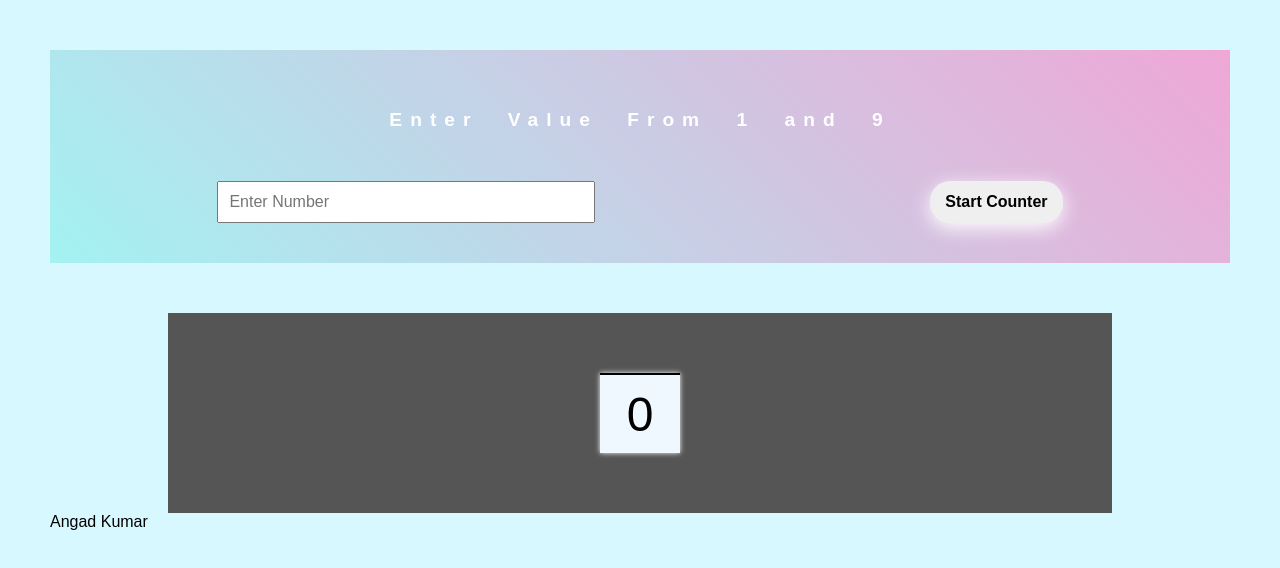
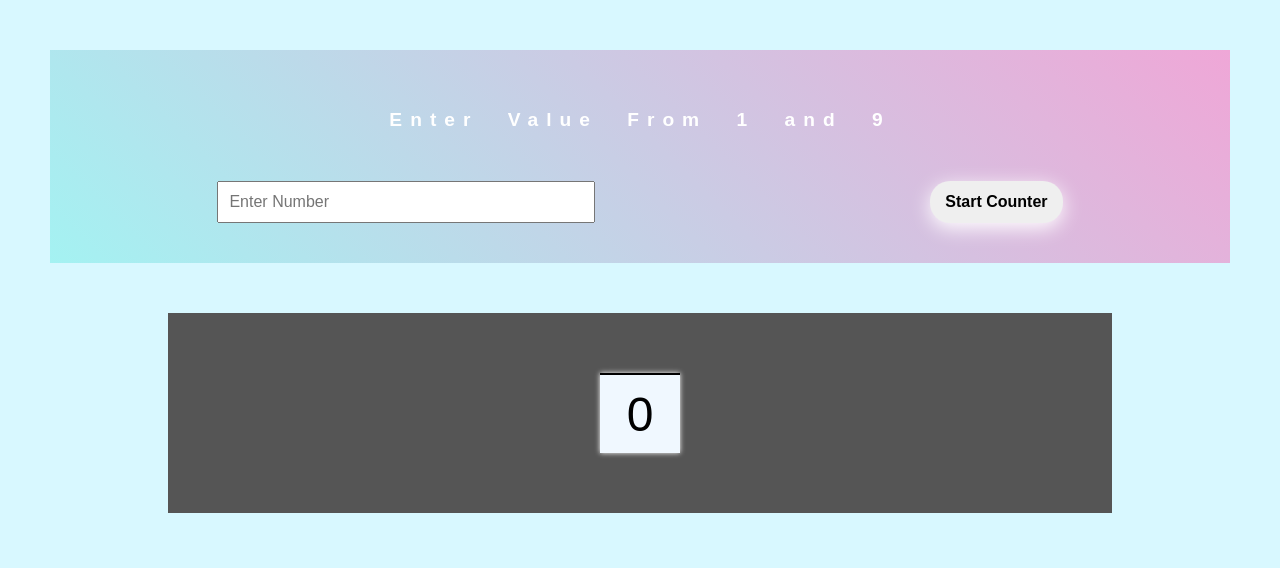
Before and after one commit to angadrazz/counter, a plain HTML site: page index.html in a window 1280 px wide. Drawn offline with Linux system fonts and the light colour scheme.

Commit message:
remove some content

```diff
--- a/index.html
+++ b/index.html
@@ -24,4 +24,3 @@
 <script src="script.js"></script>
 </body>
 </html>
-Angad Kumar
```
